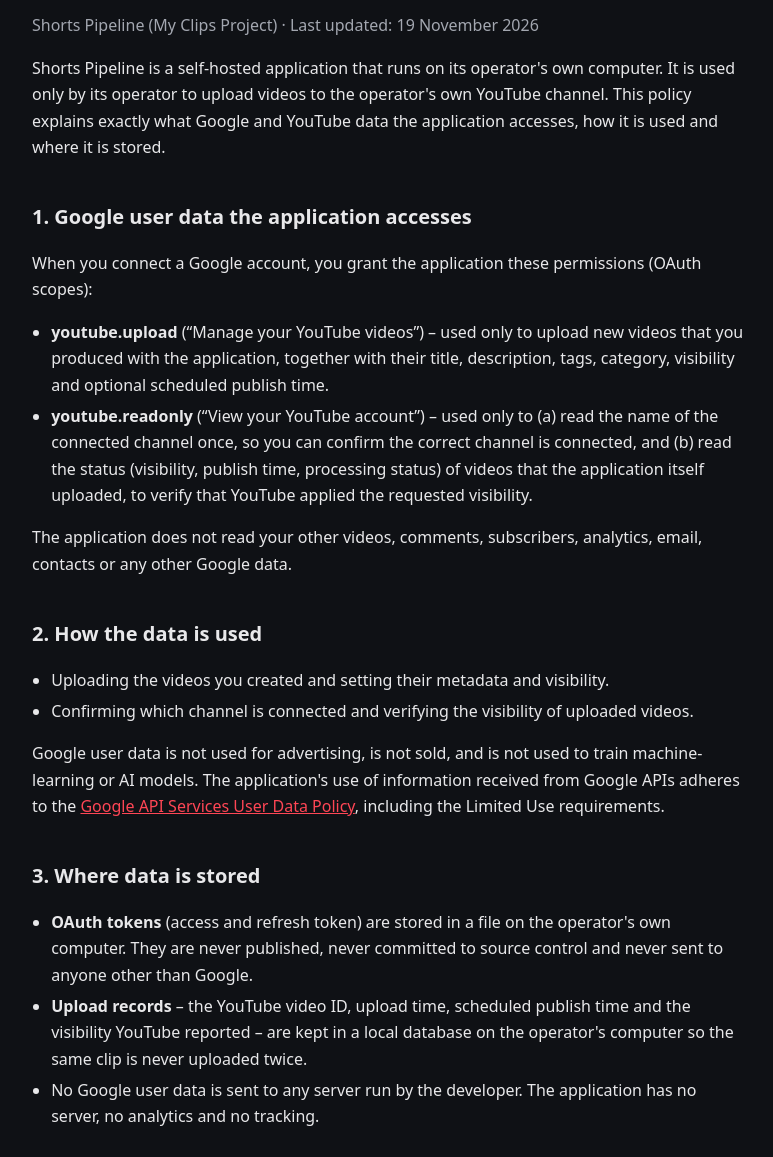
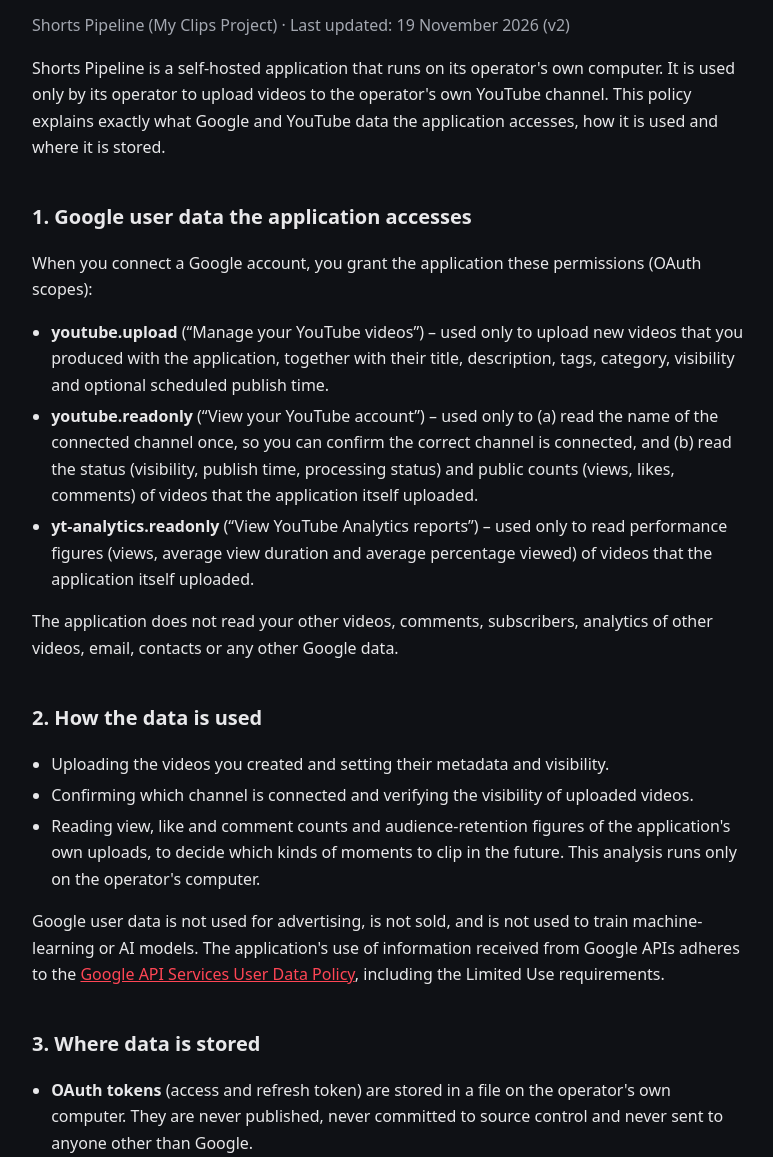
Before and after one commit to bogzaclips/bogzaclips.github.io, a plain HTML site: page privacy.html in a window 1280 px wide. Shown: the part 143-1300 px from the top of the page, without its empty margins (250-1023 px from the left). Drawn offline with Linux system fonts and the light colour scheme.

Commit message:
Add files via upload

```diff
--- a/privacy.html
+++ b/privacy.html
@@ -3,7 +3,7 @@
 <title>Privacy Policy – Shorts Pipeline</title><link rel="stylesheet" href="style.css"></head><body><main>
 <nav><a href="./">Home</a><a href="privacy.html">Privacy Policy</a><a href="terms.html">Terms of Service</a></nav>
 <h1>Privacy Policy</h1>
-<p class="muted">Shorts Pipeline (My Clips Project) · Last updated: 19 November 2026</p>
+<p class="muted">Shorts Pipeline (My Clips Project) · Last updated: 19 November 2026 (v2)</p>
 
 <p>Shorts Pipeline is a self-hosted application that runs on its operator's own computer. It is used only by its operator to upload videos to the operator's own YouTube channel. This policy explains exactly what Google and YouTube data the application accesses, how it is used and where it is stored.</p>
 
@@ -11,21 +11,23 @@
 <p>When you connect a Google account, you grant the application these permissions (OAuth scopes):</p>
 <ul>
 <li><strong>youtube.upload</strong> (“Manage your YouTube videos”) – used only to upload new videos that you produced with the application, together with their title, description, tags, category, visibility and optional scheduled publish time.</li>
-<li><strong>youtube.readonly</strong> (“View your YouTube account”) – used only to (a) read the name of the connected channel once, so you can confirm the correct channel is connected, and (b) read the status (visibility, publish time, processing status) of videos that the application itself uploaded, to verify that YouTube applied the requested visibility.</li>
+<li><strong>youtube.readonly</strong> (“View your YouTube account”) – used only to (a) read the name of the connected channel once, so you can confirm the correct channel is connected, and (b) read the status (visibility, publish time, processing status) and public counts (views, likes, comments) of videos that the application itself uploaded.</li>
+<li><strong>yt-analytics.readonly</strong> (“View YouTube Analytics reports”) – used only to read performance figures (views, average view duration and average percentage viewed) of videos that the application itself uploaded.</li>
 </ul>
-<p>The application does not read your other videos, comments, subscribers, analytics, email, contacts or any other Google data.</p>
+<p>The application does not read your other videos, comments, subscribers, analytics of other videos, email, contacts or any other Google data.</p>
 
 <h2>2. How the data is used</h2>
 <ul>
 <li>Uploading the videos you created and setting their metadata and visibility.</li>
 <li>Confirming which channel is connected and verifying the visibility of uploaded videos.</li>
+<li>Reading view, like and comment counts and audience-retention figures of the application's own uploads, to decide which kinds of moments to clip in the future. This analysis runs only on the operator's computer.</li>
 </ul>
 <p>Google user data is not used for advertising, is not sold, and is not used to train machine-learning or AI models. The application's use of information received from Google APIs adheres to the <a href="https://developers.google.com/terms/api-services-user-data-policy">Google API Services User Data Policy</a>, including the Limited Use requirements.</p>
 
 <h2>3. Where data is stored</h2>
 <ul>
 <li><strong>OAuth tokens</strong> (access and refresh token) are stored in a file on the operator's own computer. They are never published, never committed to source control and never sent to anyone other than Google.</li>
-<li><strong>Upload records</strong> – the YouTube video ID, upload time, scheduled publish time and the visibility YouTube reported – are kept in a local database on the operator's computer so the same clip is never uploaded twice.</li>
+<li><strong>Upload records</strong> – the YouTube video ID, upload time, scheduled publish time and the visibility YouTube reported – are kept in a local database on the operator's computer so the same clip is never uploaded twice, together with the performance figures listed above.</li>
 <li>No Google user data is sent to any server run by the developer. The application has no server, no analytics and no tracking.</li>
 </ul>
 
@@ -36,7 +38,7 @@
 <h2>5. Retention and deletion</h2>
 <ul>
 <li>Tokens remain on the operator's computer until the operator deletes the token file or revokes access.</li>
-<li>Upload records remain in the local database until the operator deletes them.</li>
+<li>Upload records and performance figures remain in the local database until the operator deletes them. Local copies of video files are deleted automatically 30 days after the video has been published.</li>
 <li>You can revoke the application's access at any time at <a href="https://myaccount.google.com/permissions">myaccount.google.com/permissions</a>. After revocation the stored token stops working; deleting the application's folder removes all locally stored data.</li>
 <li>Videos uploaded to YouTube are governed by YouTube and can be managed or deleted in YouTube Studio.</li>
 </ul>
```
